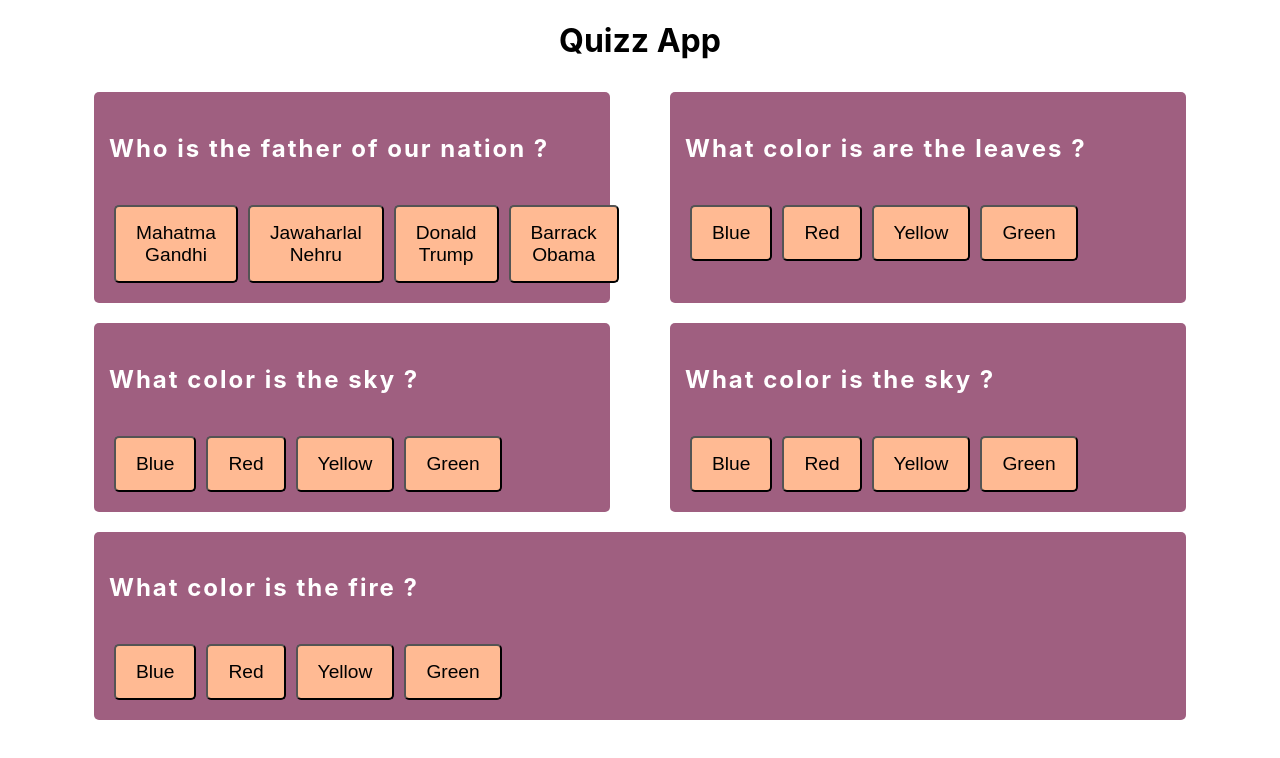
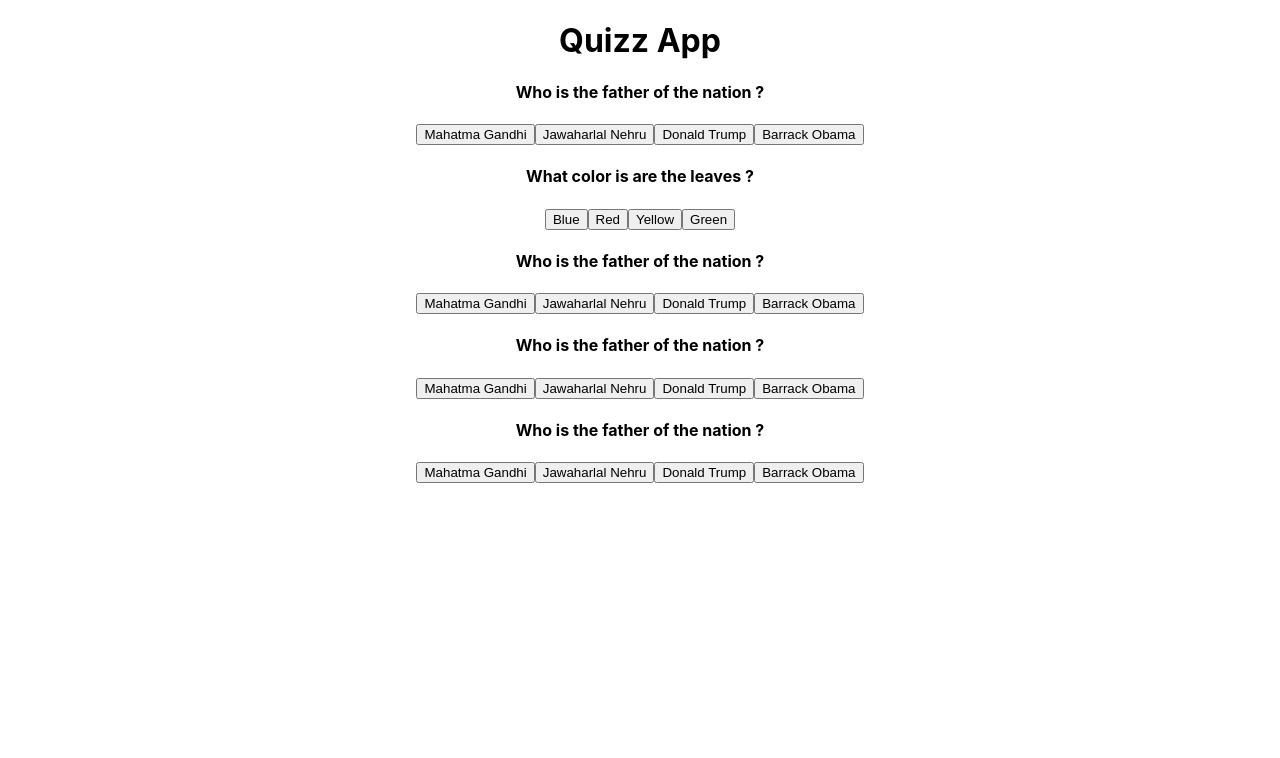
Before and after one commit to iamneo-production/cccfecccffddddbbedcfcfdfbedeaaeafdbbc, a React (Create React App) app in the folder reactapp/: page / in a window 1280 px wide. Both pictures are taken after a click on the button "Start Quiz". Shown: the top 758 px of the page. Built offline with nearby package versions, Linux system fonts and the light colour scheme.

Commit message:
Backup Commit

```diff
--- a/reactapp/src/App.js
+++ b/reactapp/src/App.js
@@ -1,105 +1,125 @@
-import { Component } from "react";
-import classes from "./App.module.css"
+import { useState } from 'react';
+import './App.css';
 import Button from "./components/UI/Button/Button";
 import Card from "./components/UI/Card/Card";
-import Banner from "./components/UI/Banner/Banner"
-import axios from "axios";
-import questions from './Data/quizQuestions';
+import React from 'react';
+function App() {
 
-class App extends Component {
+  var qCards;
+  var startBtn;
+  var resultBtn;
 
-  state = {
-    startQuiz : false,
-    questionSet : [],
-    questionsCorrect : 0,
-    questionsInTotal : 5,
-    totalTries : 0,
-    showResult : false
+  const questionData = [
+    {
+      key:1,
+      question:'Who is the father of the nation ?',
+      //correctAnswerMarkUpdate,
+      //attempt,
+      options : {
+        option1: 'Mahatma Gandhi',
+        option2: 'Jawaharlal Nehru',
+        option3: 'Donald Trump',
+        option4: 'Barrack Obama'
+      },
+      answer : 'Mahatma Gandhi'
+    },
+    {
+      key : 2,
+      question : "What color is are the leaves ?",
+      //correctAnswerMarkUpdate,
+      //attempt,
+      options : {
+        option1 : "Blue",
+        option2 : "Red",
+        option3 : "Yellow",
+        option4 : "Green",
+      },
+      answer : "Green"
+    },
+    {
+      key:3,
+      question:'Who is the father of the nation ?',
+      //correctAnswerMarkUpdate,
+      //attempt,
+      options : {
+        option1: 'Mahatma Gandhi',
+        option2: 'Jawaharlal Nehru',
+        option3: 'Donald Trump',
+        option4: 'Barrack Obama'
+      },
+      answer : 'Mahatma Gandhi'
+    },
+    {
+      key:4,
+      question:'Who is the father of the nation ?',
+      //correctAnswerMarkUpdate,
+      //attempt,
+      options : {
+        option1: 'Mahatma Gandhi',
+        option2: 'Jawaharlal Nehru',
+        option3: 'Donald Trump',
+        option4: 'Barrack Obama'
+      },
+      answer : 'Mahatma Gandhi'
+    },
+    {
+      key:5,
+      question:'Who is the father of the nation ?',
+      //correctAnswerMarkUpdate,
+      //attempt,
+      options : {
+        option1: 'Mahatma Gandhi',
+        option2: 'Jawaharlal Nehru',
+        option3: 'Donald Trump',
+        option4: 'Barrack Obama'
+      },
+      answer : 'Mahatma Gandhi'
+    },
+
+  ]
+  const [startFlag, setStartFlag] = useState(false);
+  const [resultFlag, setResultFlag] = useState(false);
+  const [buttonText, setButtonText] = useState('Start Quiz');
+  const [questionsCorrect, setQuestionsCorrect] = useState(0);
+  const [answered, setAnswered] = useState(0);
+
+  function handleStart()
+  {
+    setStartFlag(true);
+    setButtonText('Started');
   }
 
-  onEachTry = () => {
-    this.setState(prevState => (
-      {totalTries : prevState.totalTries + 1}
-    ));
+  if(startFlag)
+  {
+    qCards =
+    <div>
+      {
+        questionData.map((data) =>
+          <Card question= {data.question} options = {{
+            option1 : data.options.option1,
+            option2 : data.options.option2,
+            option3 : data.options.option3,
+            option4 : data.options.option4,
+          }} > </Card>)
+      }
+    </div>
 
+    startBtn = <></>;
+  }
+  else
+  {
+    startBtn = <Button onClick = {handleStart}>Start Quiz</Button>;
   }
 
-  showEndResult = () => {
+  return (
+    <div className="App">
+      <h1>
+        Quizz App
+      </h1>
+      {qCards}
+      {startBtn}
+    </div>
+  );
+}
 
-    this.setState(prevState => (
-      {
-        startQuiz: false,
-        showResult : true,
-        questionSet: [],
-        totalTries : 0
-      }
-    ))
-  }
-
-  onAnswerCorrect = () => {
-    if(this.state.questionsCorrect <= this.state.questionsInTotal) {
-      this.setState(prevState => {
-        return {
-          questionsCorrect : prevState.questionsCorrect + 1
-        }
-      })
-    }
-  }
-
-  onQuizToggler = () => {
-    this.setState({startQuiz : true, showResult : false, questionsCorrect : 0, totalTries: 0});
-    this.startQuiz();
-  }
-
-   startQuiz = async () => {
-
-    let newQuestions = questions;
-    console.log("Stared");
-    // await axios.get("http://localhost:8080/")
-    //     .then(async (res) => {
-
-    //       newQuestions = await res.data;
-    //       console.log(newQuestions);
-
-    //     }).catch((error) => {
-    //       console.log(error);
-    //     })
-
-    let QuestionCards = newQuestions.map((values, ind) => (
-      <Card
-        key={values.questionId}
-        question={values.question}
-        correctAnswerMarkUpdate={this.onAnswerCorrect}
-        attempt={this.onEachTry}
-        options={{
-          option1: values.option1,
-          option2: values.option2,
-          option3: values.option3,
-          option4: values.option4
-        }}
-        answer={values.answer}
-      />
-    ))
-    this.setState({questionSet : QuestionCards, questionsInTotal: QuestionCards.length, startQuiz : true})
-  }
-
-
-
-  render() {
-
-    return (
-      <div>
-        <h1> <center>Quizz App</center> </h1>
-        {this.state.showResult &&  <Banner>You have answered <b>{this.state.questionsCorrect} / {this.state.questionsInTotal} </b> Correctly</Banner>}
-        {!this.state.startQuiz && <Button click = {this.onQuizToggler}>Start Quiz</Button>}
-        <div className={classes.Questions}>
-          {this.state.questionSet}
-        </div>
-
-        {this.state.totalTries === this.state.questionsInTotal? <Button click = {this.showEndResult}>Show Results</Button> : null}
-      </div>
-    )
-  }
-
-}
 export default App;
--- a/reactapp/src/components/UI/Button/Button.js
+++ b/reactapp/src/components/UI/Button/Button.js
@@ -1,19 +1,9 @@
-import React from "react";
-import classes from "./Button.module.css";
+import React from 'react'
 
-const Button = props => {
-    const classList = [classes.Button];
-    if(props.children === 'Start Quiz') {
-        classList.push(classes.StartQuiz);
-    }
-    if(props.children === 'Show Results') {
-        classList.push(classes.ShowResult);
-    }
-
-    return (
-        <button className={classList.join(' ')} disabled={props.disabled} onClick={props.click}>{props.children}</button>
-    )
+const Button = ({children, onClick, disabled}) => {
+  return (
+    <button onClick = {onClick} disabled = {disabled}>{children}</button>
+  )
 }
 
-
-export default Button;
+export default Button
--- a/reactapp/src/components/UI/Card/Card.js
+++ b/reactapp/src/components/UI/Card/Card.js
@@ -1,50 +1,29 @@
-import React, { useEffect, useState } from "react";
-import Button from "../Button/Button";
-import classes from "./Card.module.css";
-
-const Card = props => {
-    let [state, setState] = useState({
-        options : props.options,
-        answer : props.answer,
-        isOptionTrue : null
-    });
-
-    const logg = () => console.log(state);
-
-    const checkAnswer = (event) => {
-        props.attempt();
-        if(event.target.innerHTML === state.answer) {
-            setState( prevState => {
-                return {
-                    ...prevState,
-                    isOptionTrue : true
-                }
-            });
-            props.correctAnswerMarkUpdate();
+import React, { useState } from 'react';
+import Button from '../Button/Button';
+const Card = ({key,
+    question,
+    correctAnswerMarkUpdate,
+    attempt,
+    options,
+    answer}) => {
+        const [state, setSate] = useState(false);
+        function disableBtn()
+        {
+            setSate(true);
         }
 
-        setState(prevState => {
-            return {
-                ...prevState,
-                isUpdatedOnce : true
-            }
-        })
+
+        return (
+            <div>
+            <h4>
+                {question}
+            </h4>
+            <Button onClick={disableBtn} disabled = {state} >{options.option1}</Button>
+            <Button onClick={disableBtn} disabled = {state} >{options.option2}</Button>
+            <Button onClick={disableBtn} disabled = {state} >{options.option3}</Button>
+            <Button onClick={disableBtn} disabled = {state} >{options.option4}</Button>
+            </div>
+        )
     }
 
-    const options = Object.keys(props.options).map((optionIndex, ind) => {
-        return (
-            <Button disabled={state.isUpdatedOnce} click={checkAnswer} key={ind} >{props.options[optionIndex]}</Button>
-        )
-    });
-
-    return (
-        <div className={classes.Card}>
-            <h4>{props.question}</h4>
-            <div className={classes.CardOption}>
-                {options}
-            </div>
-        </div>
-    )
-}
-
-export default Card;
+    export default Card;
```
Also changed, not shown: 1 other file (tests, documents, lock files or other folders).
